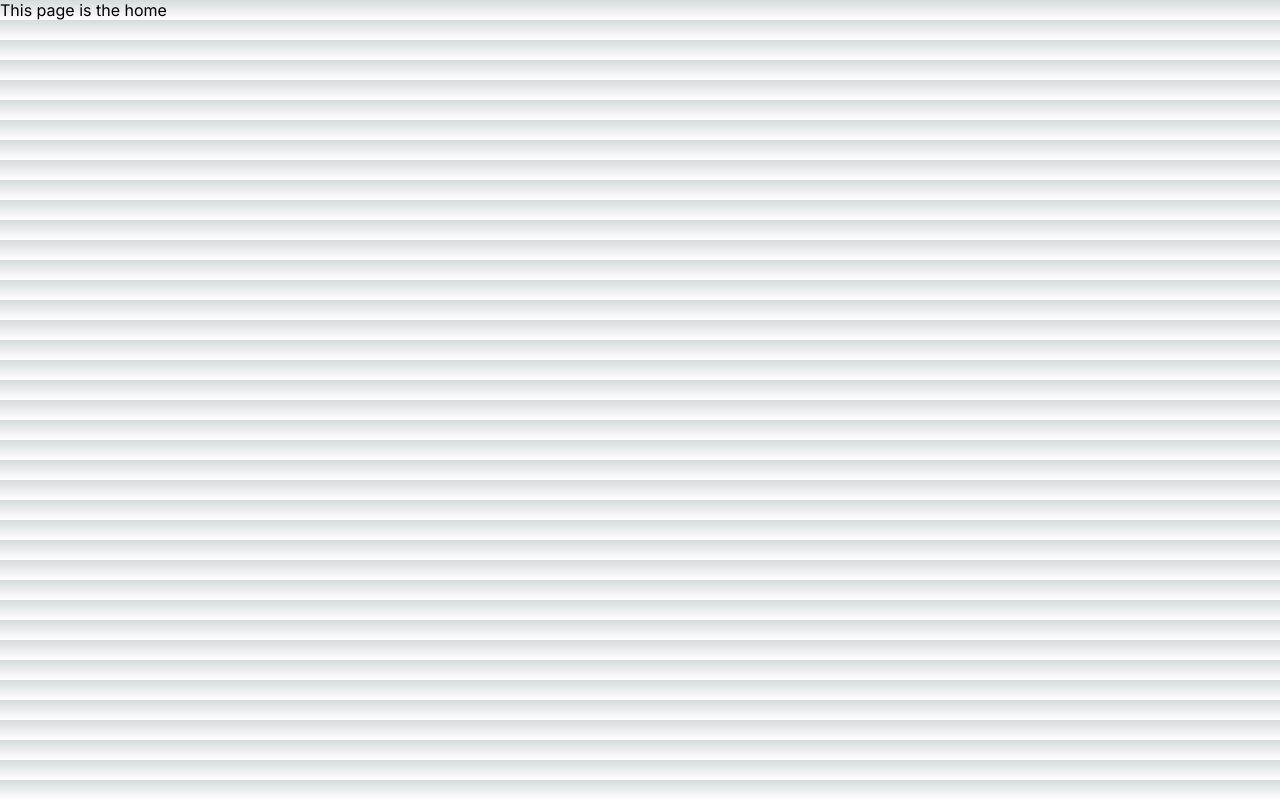
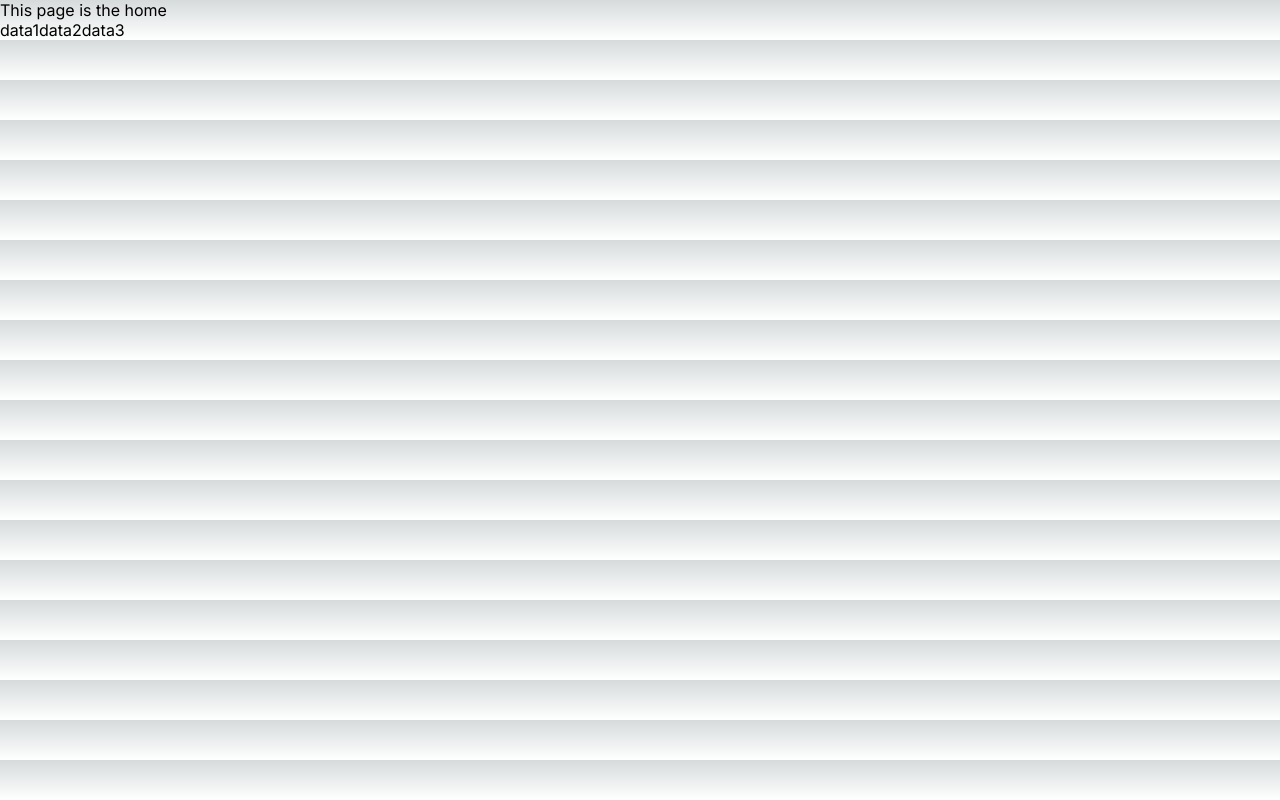
Before and after one commit to veraAlan/PWA-RIA-React, a Next.js app in the folder tp1-react/: page / in a window 1280 px wide. Built offline with nearby package versions, Linux system fonts and the light colour scheme.

Commit message:
Added task

```diff
--- /dev/null
+++ b/tp1-react/src/app/components/Task/Task.js
@@ -0,0 +1,9 @@
+const Task = () => {
+   const data = "ALSKDJFALKSJDF";
+
+   return (
+      <p>This is a task, {data}</p>
+   );
+}
+
+export default Task;
--- a/tp1-react/src/app/pages/Home/Home.js
+++ b/tp1-react/src/app/pages/Home/Home.js
@@ -1,9 +1,27 @@
+import Task from "../../components/Task/Task.js";
+
+function loadTasks(listOfTasks) {
+   var elemHTML = "";
+   listOfTasks.forEach(element => {
+      elemHTML += element;
+   });
+
+   return elemHTML;
+}
+
 const Home = () => {
+   const tasks = ["data1", "data2", "data3"];
+
+   const elems = loadTasks(tasks);
+
    return (
       <main>
          <div>
             This page is the home
          </div>
+         <ul>
+            <li>{elems}</li>
+         </ul>
       </main>
    );
 }
```
